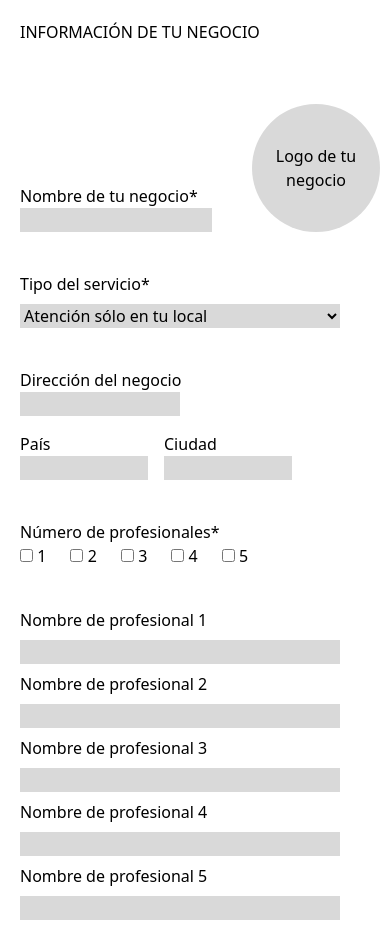
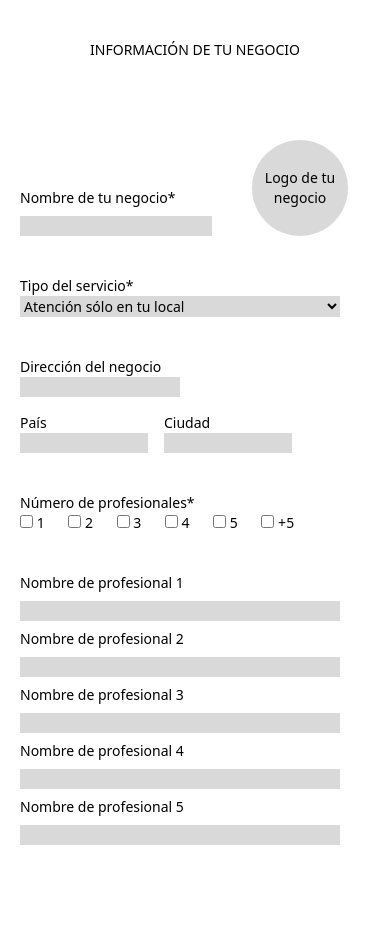
Before and after one commit to Tania-Bobadilla/xxcf, a React (Create React App) app: page / in a window 390 px wide. After the commit the page ends 885 px from the top, so only its background shows below. Built offline with nearby package versions, Linux system fonts and the light colour scheme.

Commit message:
se modifica  modo responsivo movil y escritorio

```diff
--- a/src/components/InfoNegocio.tsx
+++ b/src/components/InfoNegocio.tsx
@@ -2,25 +2,26 @@ import React from 'react'
 
 const InfoNegocio = () => {
   return (
-    <div className='m-5'>
+    <div className='m-5 text-sm sm:flex justify-center '>
 
         {/* Titulo */}
-        <h1 className='pb-10 text-left'> INFORMACIÓN DE TU NEGOCIO</h1>
+        {/* <h1 className='pb-10 flex justify-center'> INFORMACIÓN DE TU NEGOCIO</h1> */}
 
         {/* Formulario */}
-        <form className='pt-5 space-y-10 '>
-          {/* <h1 className='pb-10 text-center'> INFORMACIÓN DE TU NEGOCIO</h1> */}
+        <form className='pt-5 space-y-10 sm:text-base'>
+          <h1 className='pb-10 text-center'> INFORMACIÓN DE TU NEGOCIO</h1>
+
           {/* Nombre del negocio */}
-          <div className='flex space-x-10 items-end'>
-            <div className='grid grid-cols'>
+          <div className='flex space-x-10 items-end '>
+            <div className='grid grid-cols gap-2'>
               <label>Nombre de tu negocio*</label>
-              <input type="text" className='w-48 bg-gris2' />
+              <input type="text" className='w-48 bg-gris2 sm:w-[32rem]' />
             </div>
 
             {/* Logo del negocio */}
             <div>
               <a href="#">
-                <div className='h-32 w-32 flex text-center items-center rounded-full bg-gris2'>Logo de tu negocio</div>
+                <div className='h-24 w-24 flex text-center items-center rounded-full bg-gris2 sm:w-32 sm:h-32' >Logo de tu negocio</div>
               </a>
             </div>
 
@@ -28,7 +29,7 @@ const InfoNegocio = () => {
           </div>
 
           {/* Tipo de servicio (barra de seleccion) */}
-          <div className='grid grid-cols-1 gap-2'>
+          <div className='grid grid-cols-1'>
             <label>Tipo del servicio*</label>
             <select name="" id="" className='w-80 bg-gris2 border-style:none'>
               <option value="opcion1">Atención sólo en tu local</option>
@@ -41,17 +42,17 @@ const InfoNegocio = () => {
           <div className='grid grid-rows-2 gap-y-4'>
             <div>
               <p>Dirección del negocio</p>
-              <input className='w-40 bg-gris2' type="text" />
+              <input className='w-40 bg-gris2 sm:w-80' type="text" />
             </div>
 
-            <div className='flex gap-4'>
+            <div className='flex gap-4 sm:gap-2'>
               <div>
                 <p>País</p>
-                <input className='w-32 bg-gris2' type="text" />
+                <input className='w-32 bg-gris2 sm:w-64' type="text" />
               </div>
               <div>
                 <p>Ciudad</p>
-                <input className='w-32 bg-gris2' type="text" />
+                <input className='w-32 bg-gris2 sm:w-64' type="text" />
               </div>
 
             </div>
@@ -66,8 +67,8 @@ const InfoNegocio = () => {
 
 
           {/* Numero de profesionales (casillas de seleccion) */}
-          <div>
-            <label className='grid gap-2'>Número de profesionales*</label>
+          <div >
+            <label className='grid'>Número de profesionales*</label>
             <input type='checkbox'/>
             <label className='mr-5'> 1 </label>
             <input type="checkbox"/>
@@ -77,23 +78,40 @@ const InfoNegocio = () => {
             <input type="checkbox"/>
             <label className='mr-5'> 4 </label>
             <input type="checkbox"/>
-            <label> 5 </label>
+            <label className='mr-5'> 5 </label>
+            <input type="checkbox"/>
+            <label> +5 </label>
           </div>
 
           {/* Nombre de los profesionales */}
-          <div className='grid grid-cols-1 gap-2'>
+          <div className='grid grid-cols gap-2'>
             <label>Nombre de profesional 1</label>
-            <input className='w-80 bg-gris2' type="text" />
+            <input className='w-80 bg-gris2 sm:w-[32rem]' type="text" />
             <label>Nombre de profesional 2</label>
-            <input className='w-80 bg-gris2' type="text" />
+            <input className='w-80 bg-gris2 sm:w-[32rem]' type="text" />
             <label>Nombre de profesional 3</label>
-            <input className='w-80 bg-gris2' type="text" />
+            <input className='w-80 bg-gris2 sm:w-[32rem]' type="text" />
             <label>Nombre de profesional 4</label>
-            <input className='w-80 bg-gris2' type="text" />
+            <input className='w-80 bg-gris2 sm:w-[32rem]' type="text" />
             <label>Nombre de profesional 5</label>
-            <input className='w-80 bg-gris2' type="text" />
+            <input className='w-80 bg-gris2 sm:w-[32rem]' type="text" />
           </div>
 
+          <div>
+            {/* <input type="file" /> */}
+            {/* <div className='h-24 w-48 h-48 grid grid-cols-1 items-center bg-gris2'>
+              <input type="file" className='text-sm grid grid-cols-1' />
+            </div> */}
+
+
+
+          </div>
+
+
+          {/* <div>
+            <label htmlFor='file'>Select Image</label>
+            <input type='file' />
+          </div>     */}
         </form>
     </div>
   )
```
Also changed, not shown: src/logo.svg (deleted).
